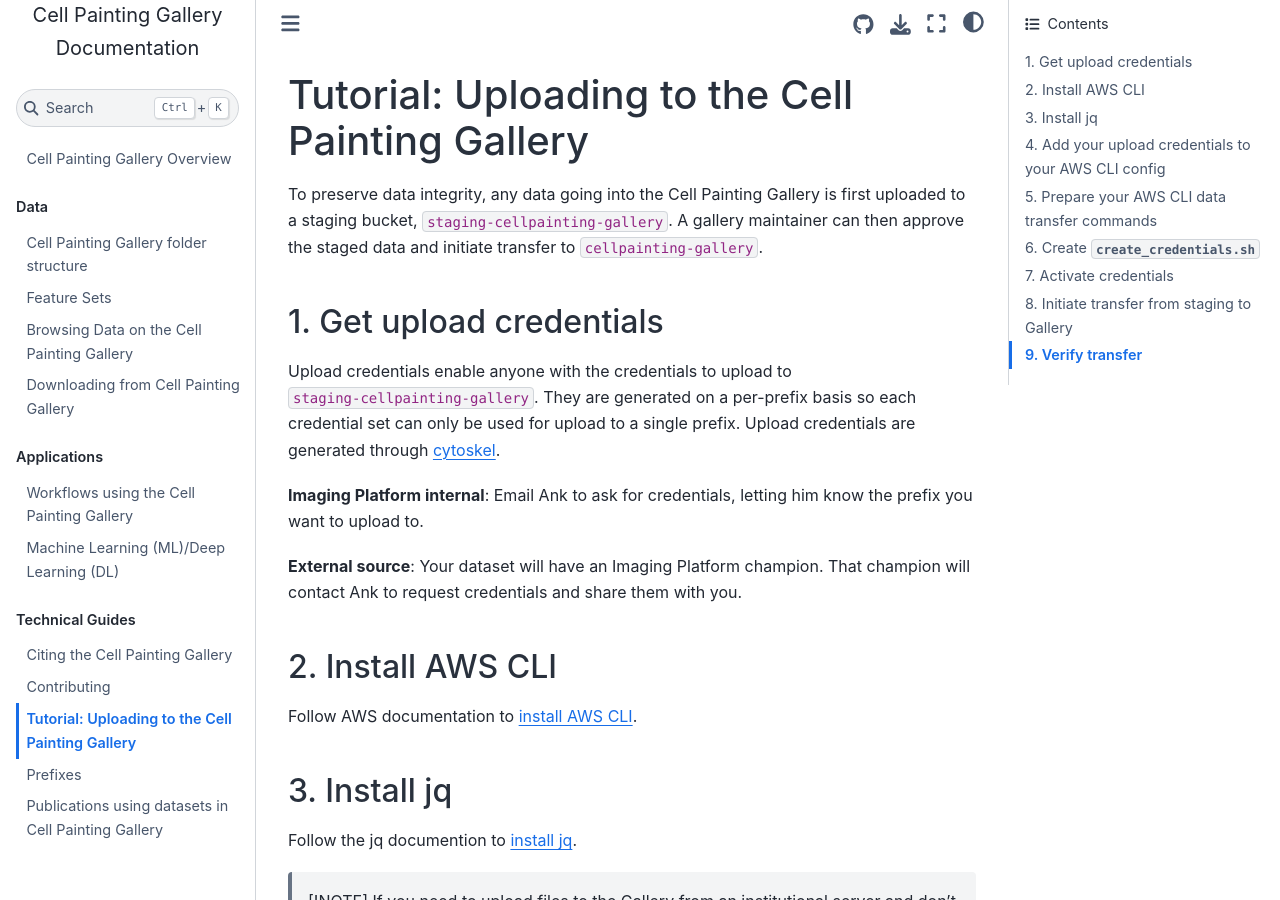
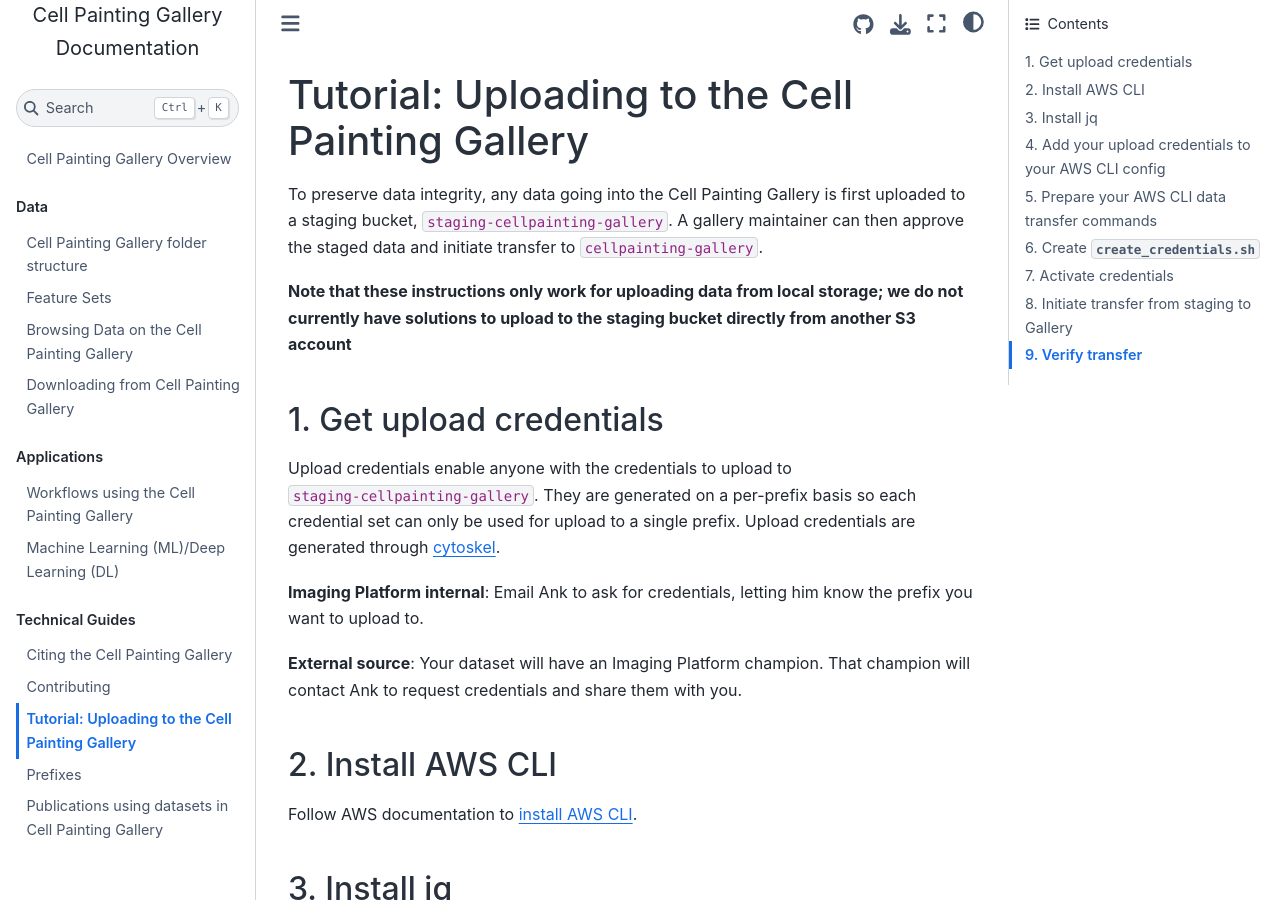
Before and after one commit to broadinstitute/cellpainting-gallery, a Jupyter Book: the page built from documentation/uploading_to_cpg.md, in a window 1280 px wide and 900 px high. Built offline with Jupyter Book 1.0.4 settings and Sphinx 7.4.7 and the Sphinx Book theme 1.1.4, drawn with Linux system fonts in a browser that asks for light colours.

Commit message:
Note this only works for local files (#121)

```diff
--- a/documentation/uploading_to_cpg.md
+++ b/documentation/uploading_to_cpg.md
@@ -2,6 +2,8 @@
 
 To preserve data integrity, any data going into the Cell Painting Gallery is first uploaded to a staging bucket, `staging-cellpainting-gallery`.
 A gallery maintainer can then approve the staged data and initiate transfer to `cellpainting-gallery`.
+
+**Note that these instructions only work for uploading data from local storage; we do not currently have solutions to upload to the staging bucket directly from another S3 account**
 
 ## 1. Get upload credentials
 
```
